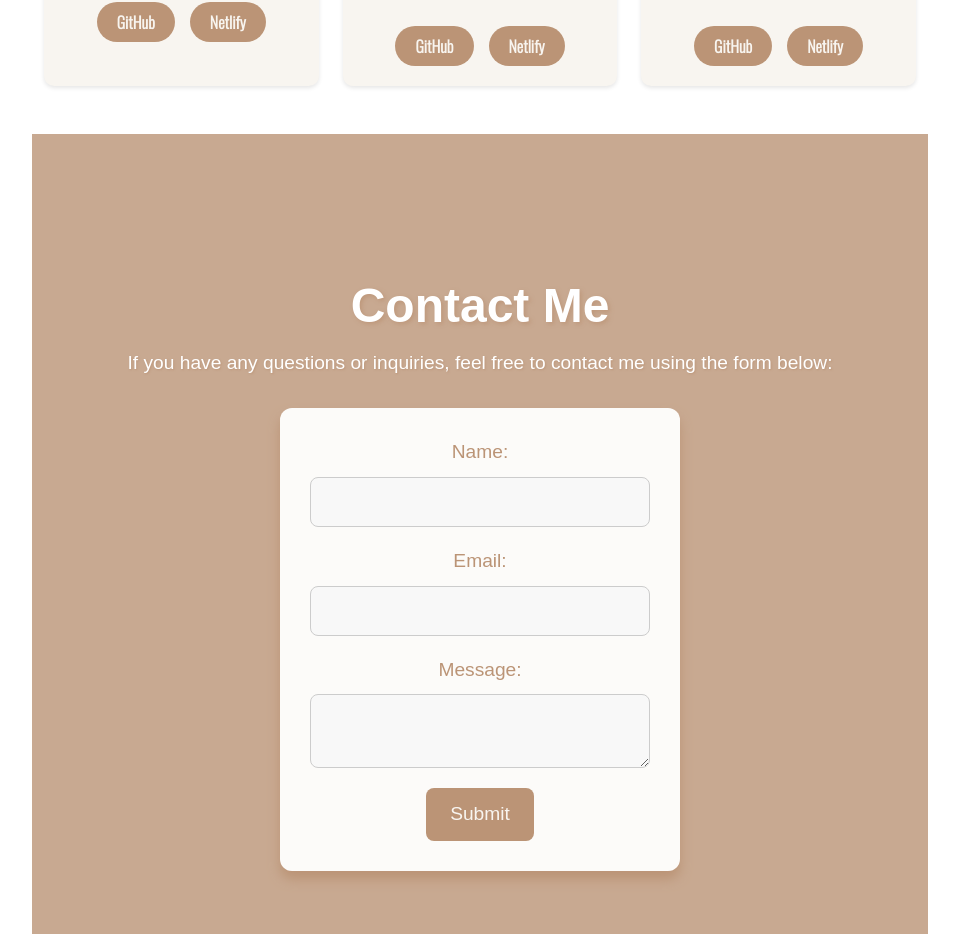
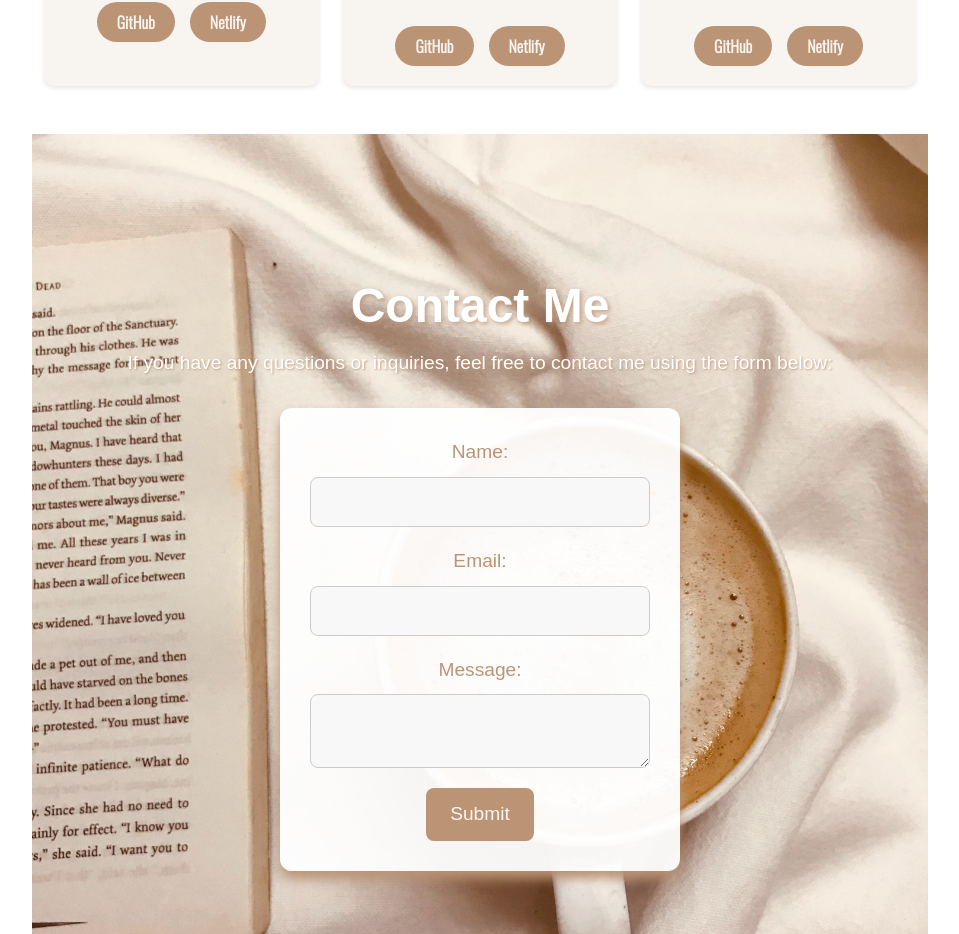
Before and after one commit to Isa18V/portfolio-isa-v18, a React (Create React App) app: page / in a window 1280 px wide. Shown: the part 3066-4000 px from the top of the page, without its empty margins (160-1119 px from the left). Built offline with nearby package versions, Linux system fonts and the light colour scheme.

Commit message:
refactoring

```diff
--- a/src/css/ContactPage.css
+++ b/src/css/ContactPage.css
@@ -6,6 +6,7 @@
 
 .contact-page {
   /* Use the background image */
+  background-image: url("../img/desk.jpg");
   background-color: rgb(187, 148, 118, 0.8);
   background-size: cover;
   background-position: center;
```
